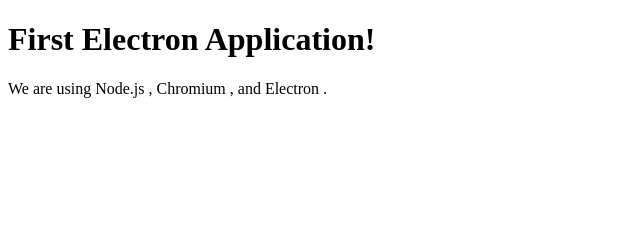
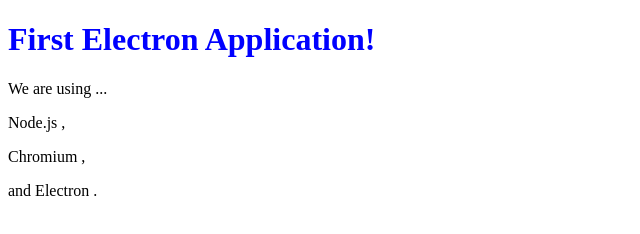
Before and after one commit to vishipayyallore/learning_electron_in_2020, an Electron app: page first-electron-app/index.html in a window 800 px wide. Shown: the whole page, without its empty margins (0-640 px from the left). Drawn offline with Linux system fonts and the light colour scheme.

Commit message:
simple changes

```diff
--- a/first-electron-app/index.html
+++ b/first-electron-app/index.html
@@ -7,13 +7,17 @@
     <!-- https://electronjs.org/docs/tutorial/security#csp-meta-tag -->
     <meta http-equiv="Content-Security-Policy" content="script-src 'self' 'unsafe-inline';" />
     <meta http-equiv="X-Content-Security-Policy" content="default-src 'self'; script-src 'self'">
+
+    <link rel="stylesheet" href="styles.css">
 </head>
 
 <body>
     <h1>First Electron Application!</h1>
-    We are using Node.js <span id="node-version"></span>,
-    Chromium <span id="chrome-version"></span>,
-    and Electron <span id="electron-version"></span>.
+
+    We are using ...
+    <p>Node.js <span id="node-version"></span>,</p>
+    <p>Chromium <span id="chrome-version"></span>,</p>
+    <p>and Electron <span id="electron-version"></span>.</p>
 
     <!-- You can also require other files to run in this process -->
     <script src="./renderer.js"></script>
--- /dev/null
+++ b/first-electron-app/styles.css
@@ -0,0 +1,7 @@
+h1 {
+    color: blue;
+}
+
+span {
+    color: cornflowerblue;
+}
```
Also changed, not shown: first-electron-app/main.js (+20 -10 lines).
